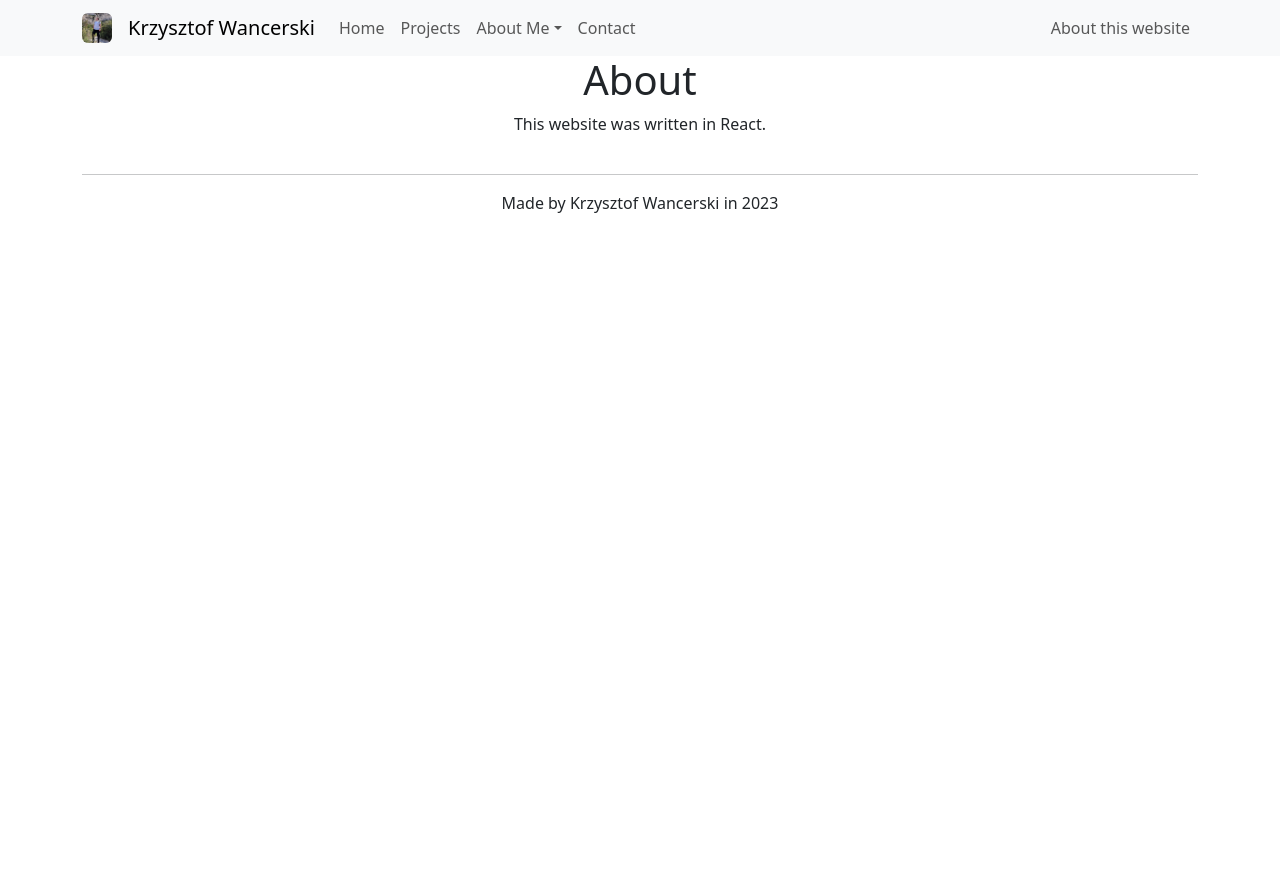
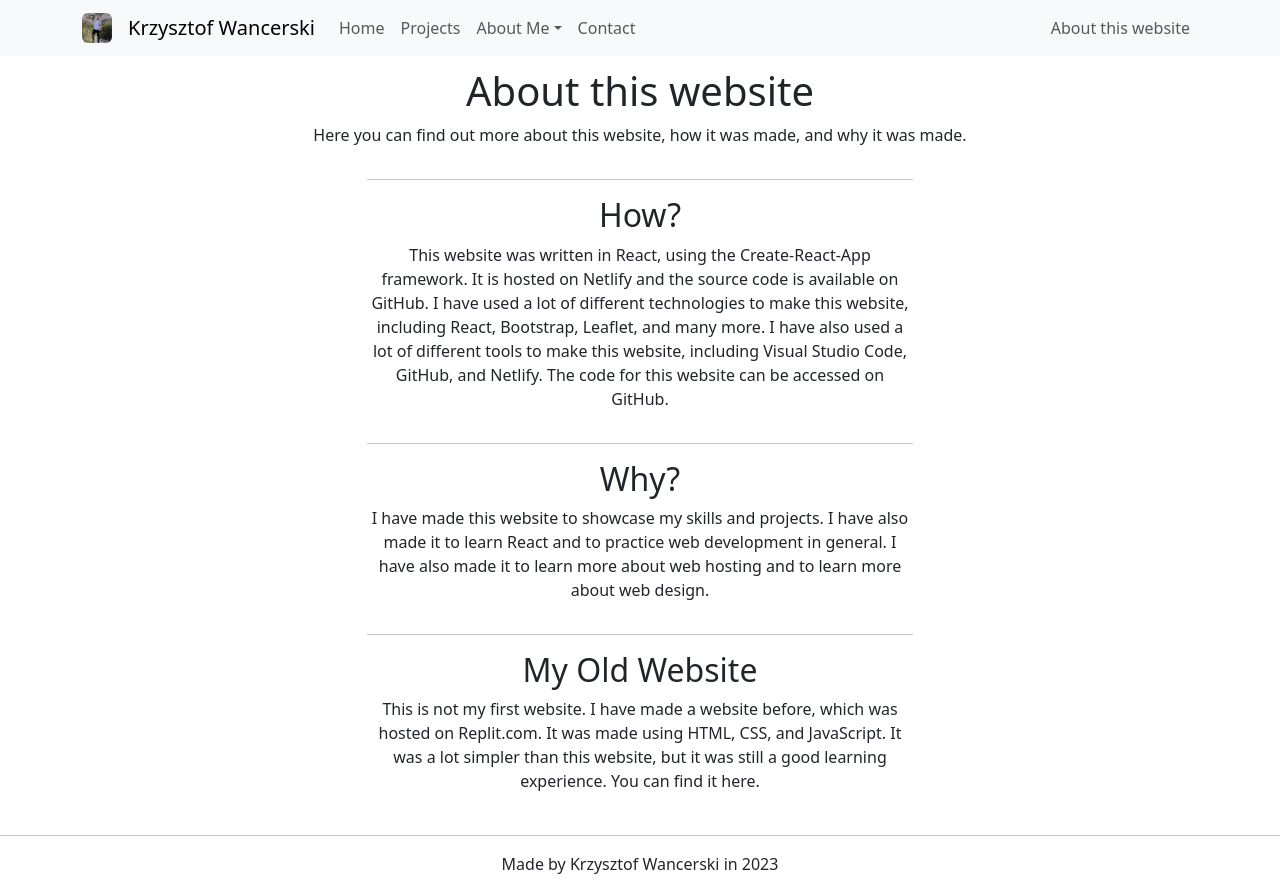
Before and after one commit to kwancer/reactWebsite, a React (Create React App) app: page /about in a window 1280 px wide. Before the commit the page ends 800 px from the top, so only its background shows below. Built offline with nearby package versions, Linux system fonts and the light colour scheme.

Commit message:
added a lot of info

```diff
--- a/package.json
+++ b/package.json
@@ -8,10 +8,12 @@
     "@testing-library/user-event": "^13.5.0",
     "axios": "^1.4.0",
     "bootstrap": "^5.3.0",
+    "leaflet": "^1.9.4",
     "react": "^18.2.0",
     "react-bootstrap": "^2.8.0",
     "react-dom": "^18.2.0",
     "react-icons": "^4.10.1",
+    "react-leaflet": "^4.2.1",
     "react-router-dom": "^6.14.1",
     "react-scripts": "5.0.1",
     "web-vitals": "^2.1.4"
--- a/src/App.css
+++ b/src/App.css
@@ -14,9 +14,9 @@ a:hover {
 
 #button_container {
   position: fixed;
-  bottom: 5px;
-  left: 0;
-  width: 100%;
-  text-align: center;
+  bottom: 5%;
+  left: 5%;
+  width: 20%;
+  text-align: left;
   z-index: 999; /* Adjust the z-index as needed to ensure the button appears above other elements */
 }
--- a/src/components/About.js
+++ b/src/components/About.js
@@ -10,23 +10,43 @@ const About = () => {
         <div className="App">
         <NavBar />
         <Container>
-            <Row>
+        <Row style={{marginLeft: "5%", marginRight: "5%", marginTop:"1%"}}>
                 <Col>
-                    <h1>About</h1>
+                    <h1>About this website</h1>
+                    <p>Here you can find out more about this website, how it was made, and why it was made.</p>
                 </Col>
             </Row>
-            <Row>
-                <Col>
-                    <p>This website was written in React.
+            <Row className="justify-content-md-center">
+                <Col md={6}>
+                    <hr></hr>
+                    <h2>How?</h2>
+                    <p>
+                        This website was written in React, using the Create-React-App framework. It is hosted on Netlify and the source code is available on GitHub.
+                        I have used a lot of different technologies to make this website, including React, Bootstrap, Leaflet, and many more. I have also used a lot of different tools to make this website, including Visual Studio Code, GitHub, and Netlify.
+                        The code for this website can be accessed on GitHub.
                     </p>
                 </Col>
             </Row>
-            <Row>
-                <Col>
-                    <Footer />
+            <Row className="justify-content-md-center">
+                <Col md={6}>
+                    <hr></hr>
+                    <h2>Why?</h2>
+                    <p>
+                    I have made this website to showcase my skills and projects. I have also made it to learn React and to practice web development in general. I have also made it to learn more about web hosting and to learn more about web design.
+                    </p>
                 </Col>
-                </Row>
+            </Row>
+            <Row className="justify-content-md-center">
+                <Col md={6}>
+                    <hr></hr>
+                    <h2>My Old Website</h2>
+                    <p>
+                    This is not my first website. I have made a website before, which was hosted on Replit.com. It was made using HTML, CSS, and JavaScript. It was a lot simpler than this website, but it was still a good learning experience. You can find it here.
+                    </p>
+                </Col>
+            </Row>
         </Container>
+        <Footer />
         </div>
     )
 }
--- a/src/components/AboutMe.js
+++ b/src/components/AboutMe.js
@@ -4,26 +4,32 @@ import Footer from './Footer.js';
 import Button from 'react-bootstrap/Button';
 import ButtonGroup from 'react-bootstrap/ButtonGroup';
 import Row from 'react-bootstrap/Row';
-
+import Col from 'react-bootstrap/Col';
+import Container from 'react-bootstrap/Container'
 const AboutMe = () => {
     return (
         <div className='App'>
             <NavBar />
-            <Row style={{marginLeft: "5%", marginRight: "5%", marginTop:"1%"}}>
-            <h1>About Me</h1>
+            <Container>
+            <Row className="justify-content-md-center">
+            <h1 style={{marginTop:"1%"}}>About Me</h1>
             <p>Find out more about me by clicking on one of the options below.</p>
             </Row>
-            <Row style={{marginLeft: "5%", marginRight: "5%", marginTop:"1%"}}>
-                <hr></hr>
-            <ButtonGroup aria-label="Basic example" style={{width:"60%", left:"20%"}}>
+            <Row className="justify-content-md-center">
+                <Col md={8}>
+            <ButtonGroup aria-label="Basic example" style={{marginTop:"1%", width:"100%"}}>
             <Button href='/aboutme/education' variant="primary">Education</Button>
             <Button href='/aboutme/experience' variant="primary">Experience</Button>
             <Button href='/aboutme/other' variant="primary">Other</Button>
             </ButtonGroup>
+            </Col>
             </Row>
-            <Row style={{marginLeft: "5%", marginRight: "5%", marginTop:"1%"}}>
+            <Row className="justify-content-md-center">
+                <Col md={8}>
             <Outlet />
+            </Col>
             </Row>
+            </Container>
             <Footer />
         </div>
     )
--- a/src/components/Contact.js
+++ b/src/components/Contact.js
@@ -1,4 +1,4 @@
-import { AiTwotoneMail, AiFillLinkedin} from 'react-icons/ai';
+import { AiTwotoneMail, AiFillLinkedin, AiFillGithub} from 'react-icons/ai';
 import NavBar from './NavBar';
 import Footer from './Footer';
 import '../App.css';
@@ -12,19 +12,44 @@ const Contact = () => {
         <div className="App">
         <NavBar />
         <Container>
-            <Row>
+            <Row style={{marginLeft: "5%", marginRight: "5%", marginTop:"1%"}}>
                 <Col>
                     <h1>Contact</h1>
-                    <p><AiTwotoneMail /> <a href="mailto: krzysztofwancerski@gmail.com">krzysztofwancerski@gmail.com</a></p>
-                    <p><AiFillLinkedin /> <a href='https://www.linkedin.com/in/kwancerski/'>My LinkedIn</a></p>
                 </Col>
             </Row>
-            <Row>
+            <Row md={2} s={1} style={{marginLeft: "5%", marginRight: "5%"}}>
                 <Col>
-                    <Footer />
+                    <hr></hr>
+                    <h3>Get in touch</h3>
+                    <p>Here are some of my contact details:</p>
+                    <h5><AiTwotoneMail /> <a href="mailto: krzysztofwancerski@gmail.com">krzysztofwancerski@gmail.com</a></h5>
+                    <p>My personal email address.</p>
+                    <h5><AiTwotoneMail /> <a href="mailto: kw1022@ic.ac.uk">kw1022@ic.ac.uk</a></h5>
+                    <p>My Imperial College email address.</p>
                 </Col>
-                </Row>
+                <Col>
+                    <hr></hr>
+                    <h3>My Socials</h3>
+                    <p>Here are some of my social media profiles:</p>
+                    <h5><AiFillLinkedin /> <a href='https://www.linkedin.com/in/kwancerski/'>My LinkedIn</a></h5>
+                    <p>My professional profile.</p>
+                    <h5><AiFillGithub /><a href='https://github.com/kwancer' > My Github</a></h5>
+                    <p>My coding profile.</p>
+                </Col>
+            </Row>
+            <Row style={{marginLeft: "5%", marginRight: "5%"}}>
+                <Col>
+                    <hr></hr>
+                    <h3>My Location</h3>
+                    <p>These are the places I call home.</p>
+                    <h5>London, UK</h5>
+                    <p>My home during term time.</p>
+                    <h5>Warsaw, Poland & Colchester, UK</h5>
+                    <p>My homes during the holidays.</p>
+                </Col>
+            </Row>
         </Container>
+        <Footer />
         </div>
     )
 }
--- a/src/components/DetailedView.js
+++ b/src/components/DetailedView.js
@@ -3,6 +3,7 @@ import SlideShow from './SlideShow.js';
 import Container from 'react-bootstrap/Container';
 import Row from 'react-bootstrap/Row';
 import Col from 'react-bootstrap/Col';
+import { IoArrowBack } from 'react-icons/io5';
 
 function DetailedView({ project, goBack }) {
     return (
@@ -36,7 +37,7 @@ function DetailedView({ project, goBack }) {
             </Row>
         </Container>
         <div id="button_container">
-        <Button variant='primary' size="lg" onClick={goBack} style={{width: "40%", padding:"1%", borderRadius:"1000px"}}>Back</Button>
+        <Button variant='primary' size="lg" onClick={goBack} style={{width: "100%", padding:"8%", borderRadius:"1000px"}}><b >Back</b></Button>
         </div>
       </div>
     );
--- a/src/components/Education.js
+++ b/src/components/Education.js
@@ -4,8 +4,10 @@ import Accordion from 'react-bootstrap/Accordion';
 const Education = () => {
     return (
         <div>
+            <hr></hr>
             <h2>Education</h2>
-            <Accordion defaultActiveKey={['0']} alwaysOpen>
+            <p>Here you can find out more about my education.</p>
+            <Accordion defaultActiveKey={['0']} style={{marginTop:"1%"}} alwaysOpen>
             <Accordion.Item eventKey="0">
                 <Accordion.Header>MEng Design Engineering | Imperial College London | 2022-present</Accordion.Header>
                 <Accordion.Body style={{textAlign: "left"}}>
--- a/src/index.js
+++ b/src/index.js
@@ -11,6 +11,7 @@ import Contact from './components/Contact';
 import Experience from './components/Experience';
 import Other from './components/Other';
 import About from './components/About';
+import NavBar from './components/NavBar';
 
 const root = ReactDOM.createRoot(document.getElementById('root'));
 root.render(
@@ -25,7 +26,7 @@ root.render(
       </Route>
       <Route path="/contact" element={<Contact />} />
       <Route path="/about" element={<About />} />
-      <Route path="*" element={<h1>Sorry, not found! <br></br>Krzysztof </h1>} />
+      <Route path="*" element={<><NavBar /><h1 style={{textAlign:"center"}}>404: Sorry, page not found!</h1></>} />
     </Routes>
   </BrowserRouter>,
 );
```
Also changed, not shown: src/components/Map.js (added, +41 -0 lines), 1 other file (tests, documents, lock files or other folders).
